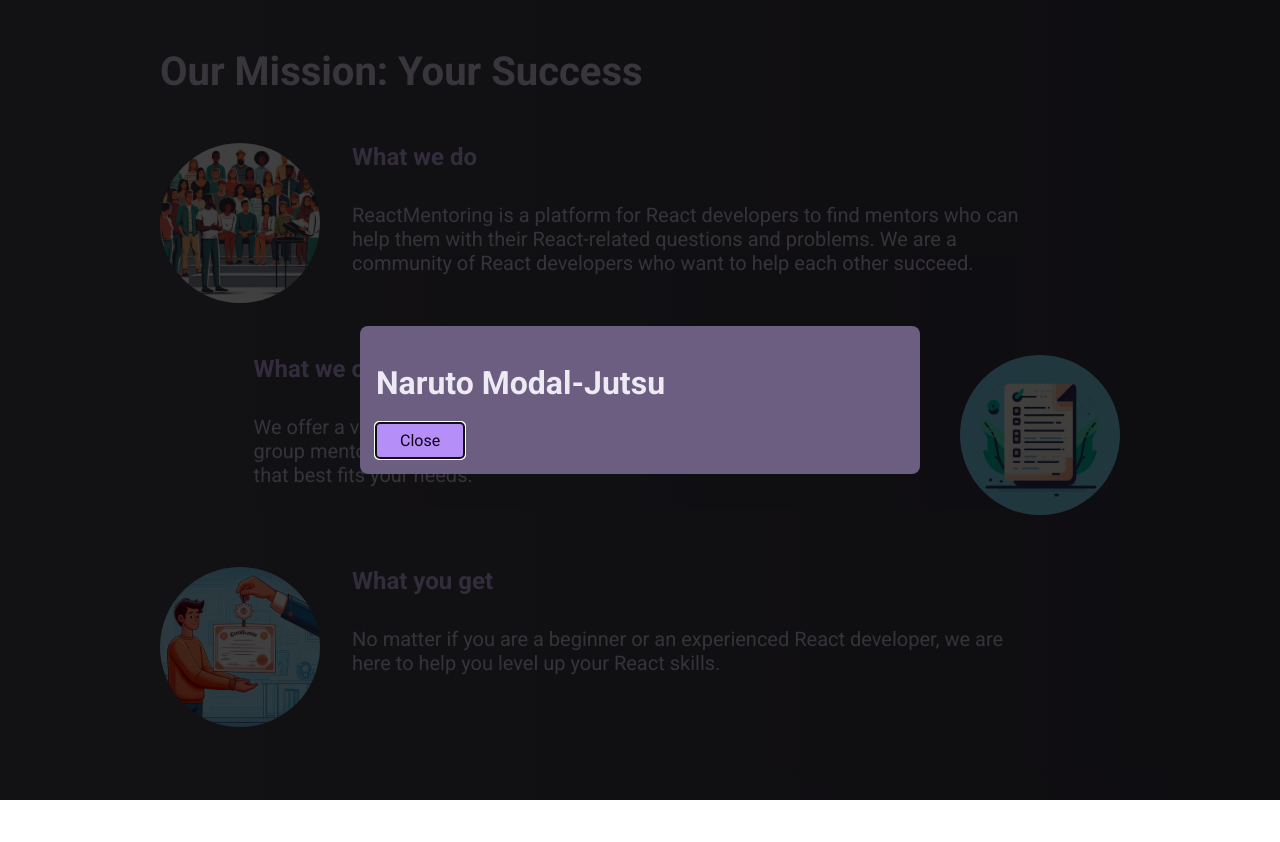
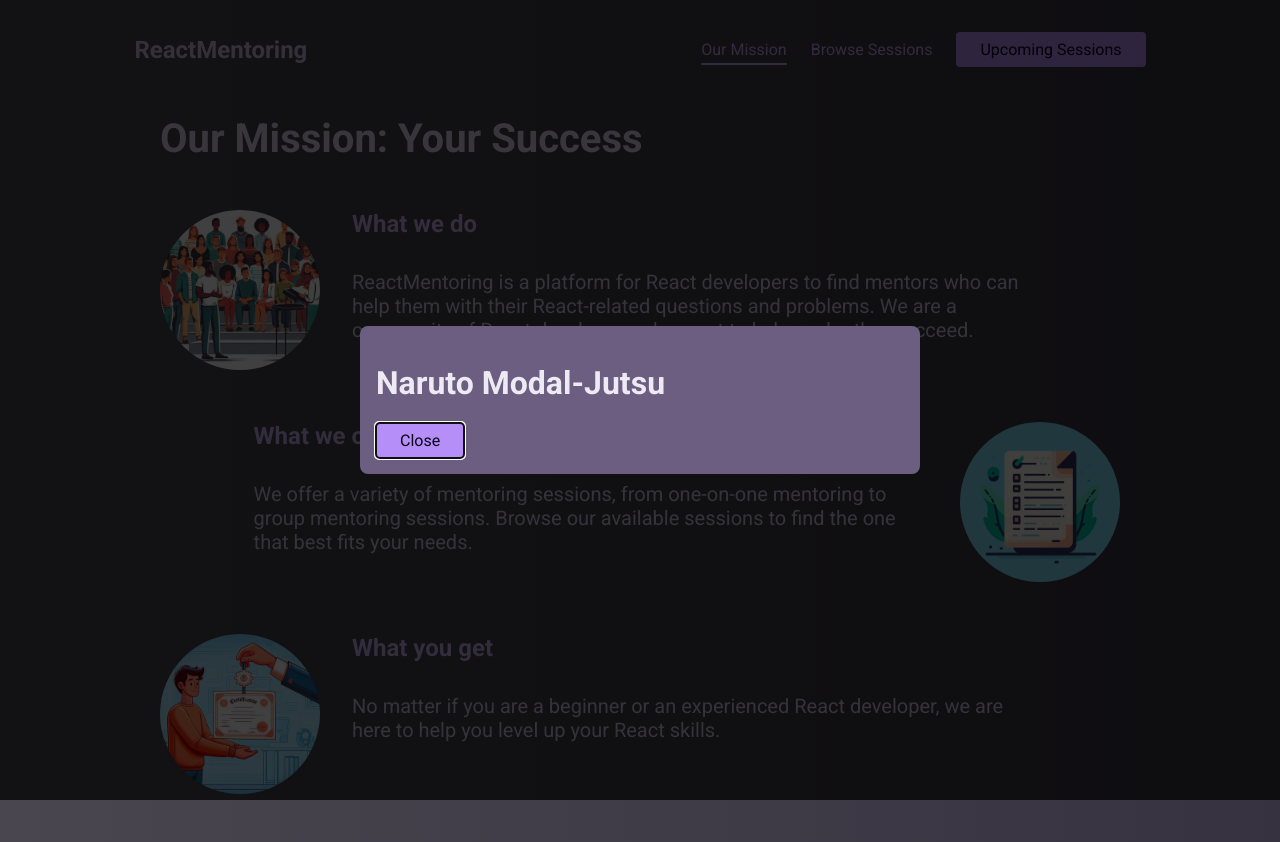
Before and after one commit to ihorvyshniakov/book-session-app, a React (Vite) app: page / in a window 1280 px wide. Before the commit the page ends 800 px from the top, so only its background shows below. Built offline with nearby package versions, Linux system fonts and the light colour scheme.

Commit message:
99. Added Header

```diff
--- /dev/null
+++ b/src/components/Navigation/Header.tsx
@@ -0,0 +1,37 @@
+import Button from '../UI/Button'
+import { Link, useLocation } from 'react-router-dom'
+
+const Header = () => {
+	const { pathname } = useLocation()
+
+	return (
+		<header id='main-header'>
+			<h1>ReactMentoring</h1>
+			<nav>
+				<ul>
+					<li>
+						<Link
+							className={pathname === '/' ? 'active' : ''}
+							to='/'
+						>
+							Our Mission
+						</Link>
+					</li>
+					<li>
+						<Link
+							className={pathname === '/sessions' ? 'active' : ''}
+							to='/sessions'
+						>
+							Browse Sessions
+						</Link>
+					</li>
+					<li>
+						<Button>Upcoming Sessions</Button>
+					</li>
+				</ul>
+			</nav>
+		</header>
+	)
+}
+
+export default Header
--- a/src/pages/Root.tsx
+++ b/src/pages/Root.tsx
@@ -1,10 +1,11 @@
-import { Outlet } from 'react-router-dom';
+import { Outlet } from 'react-router-dom'
+import Header from '../components/Navigation/Header'
 
 export default function Root() {
-  return (
-    <>
-      {/* Todo: Add Header */}
-      <Outlet />
-    </>
-  );
+	return (
+		<>
+			<Header />
+			<Outlet />
+		</>
+	)
 }
```
